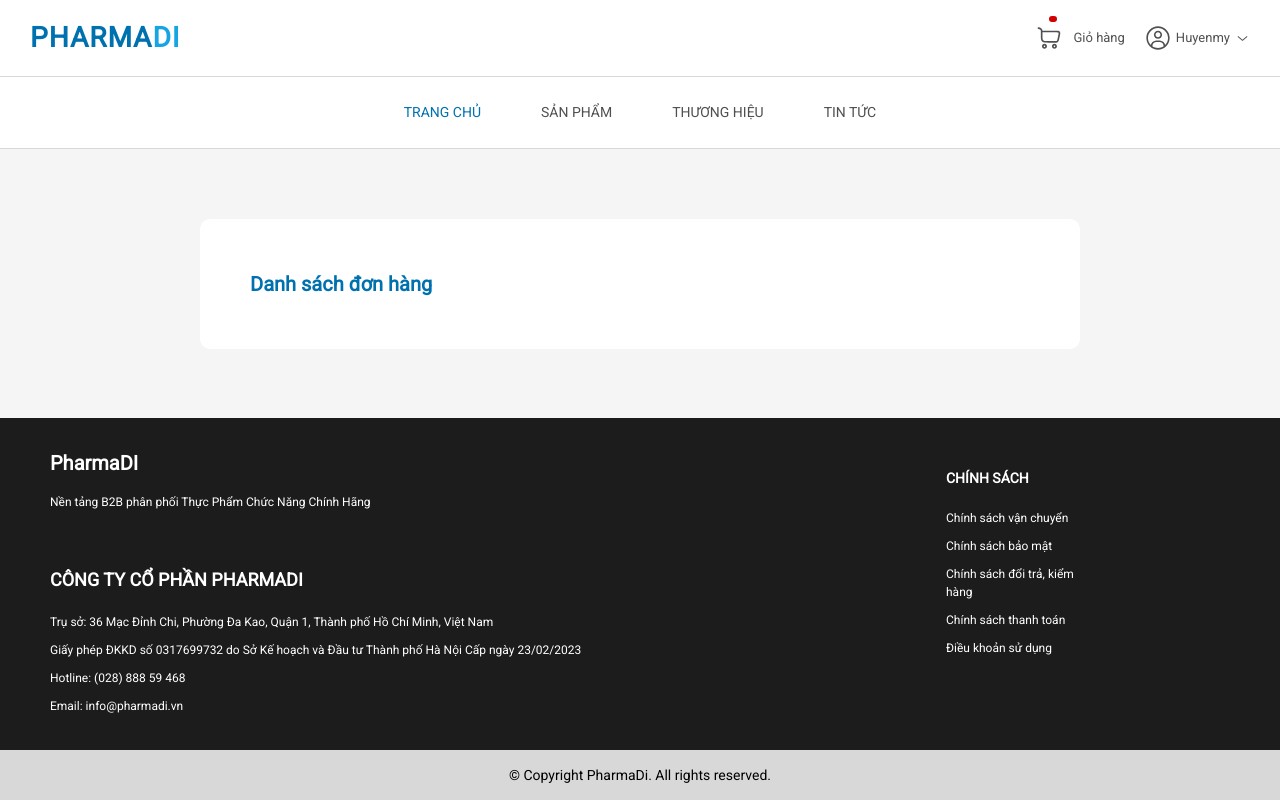
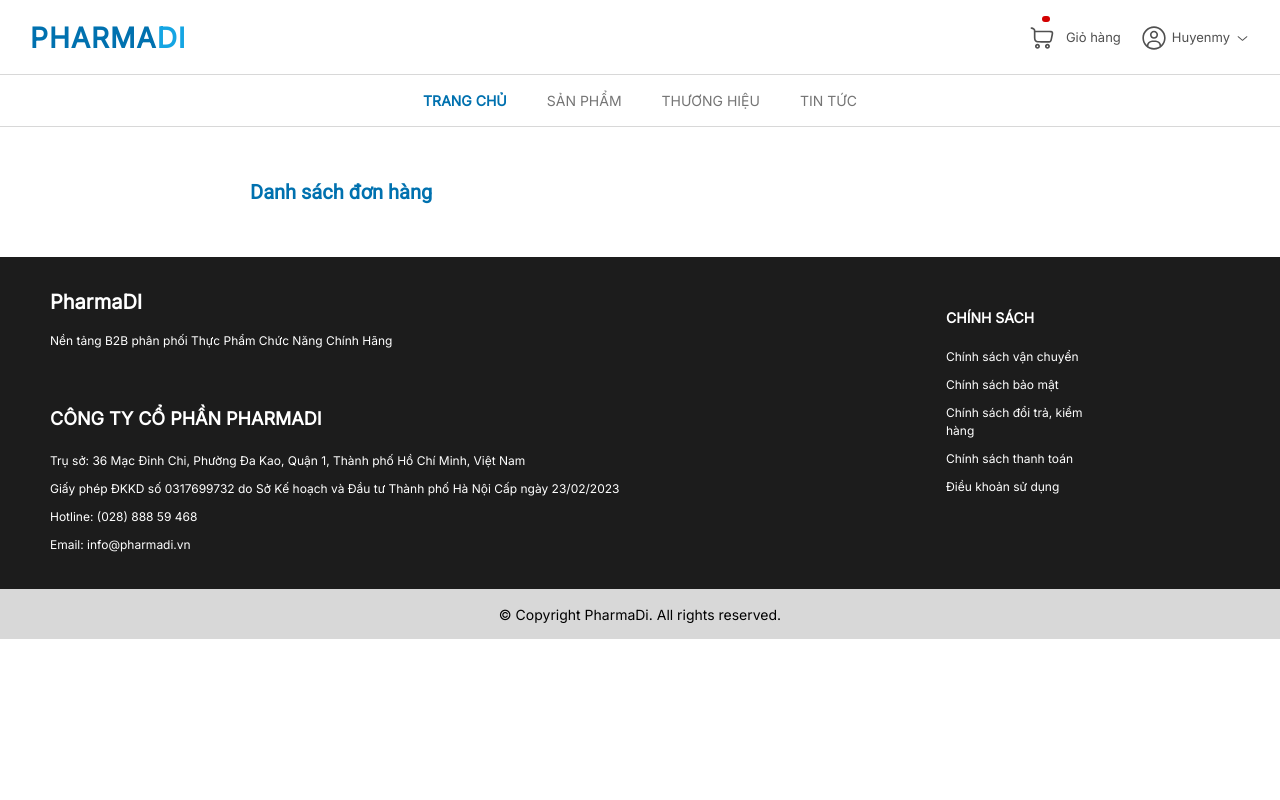
Before and after one commit to huyenmy2004/PharmaDI-Enduser, a PHP site: page /PharmaDI-Enduser/order.php in a window 1280 px wide. Run offline with PHP 8.4, Linux system fonts and the light colour scheme; the visitor is signed in with stand-in values (Sample User, id 1); data that the repository does not hold is empty; some libraries are stand-ins or nearby versions.

Commit message:
Update UI

```diff
--- a/order/order.css
+++ b/order/order.css
@@ -2,10 +2,11 @@
     margin: 0;
   }
 
-  body {
+  /* body {
     font-family: "Roboto", sans-serif;
     background-color: whitesmoke;
-  }
+    #F4F7FC
+  } */
 
   .order-list {
     margin-left: 200px;
--- a/order/order.php
+++ b/order/order.php
@@ -12,7 +12,7 @@
     <meta http-equiv="X-UA-Compatible" content="IE=edge">
     <meta name="viewport" content="width=device-width, initial-scale=1.0">
     <link rel="stylesheet" href="order.css">
-    <link rel="stylesheet" href="font_backgroud.css">
+    <!-- <link rel="stylesheet" href="font_backgroud.css"> -->
     <title>Order</title>
 </head>
 <body>
```
